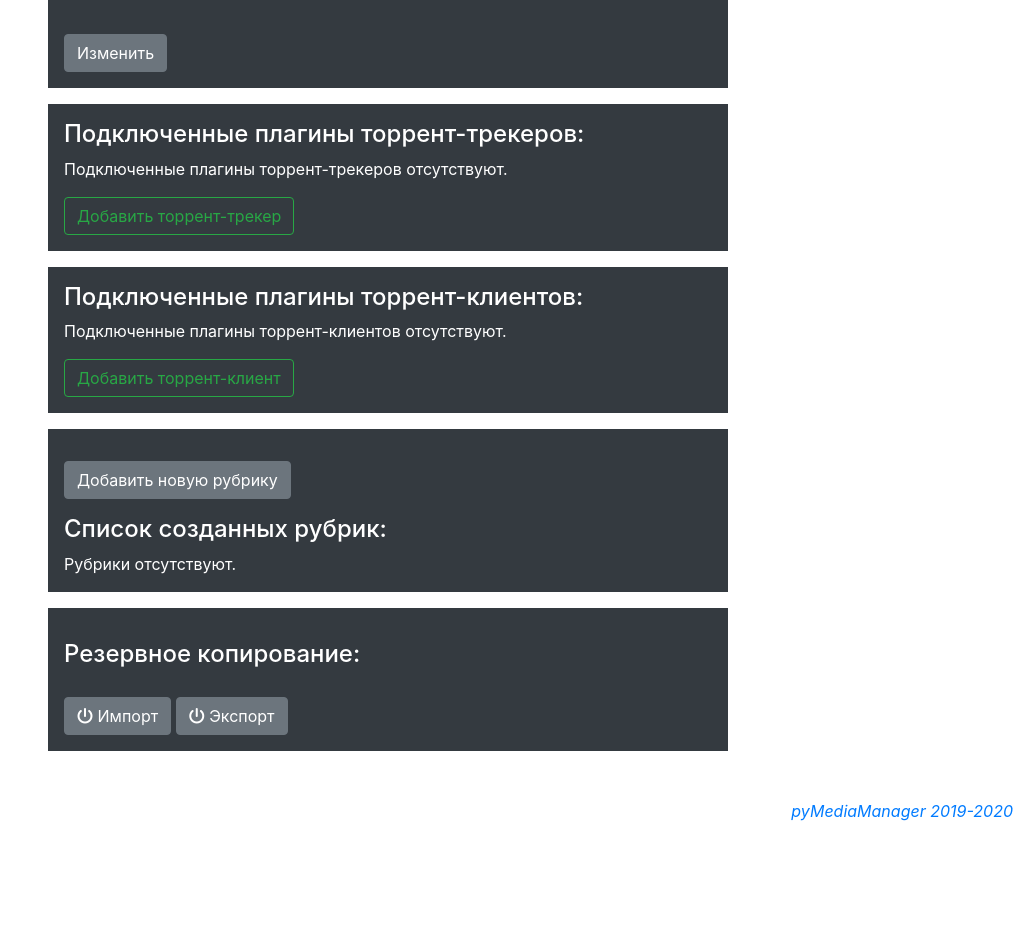
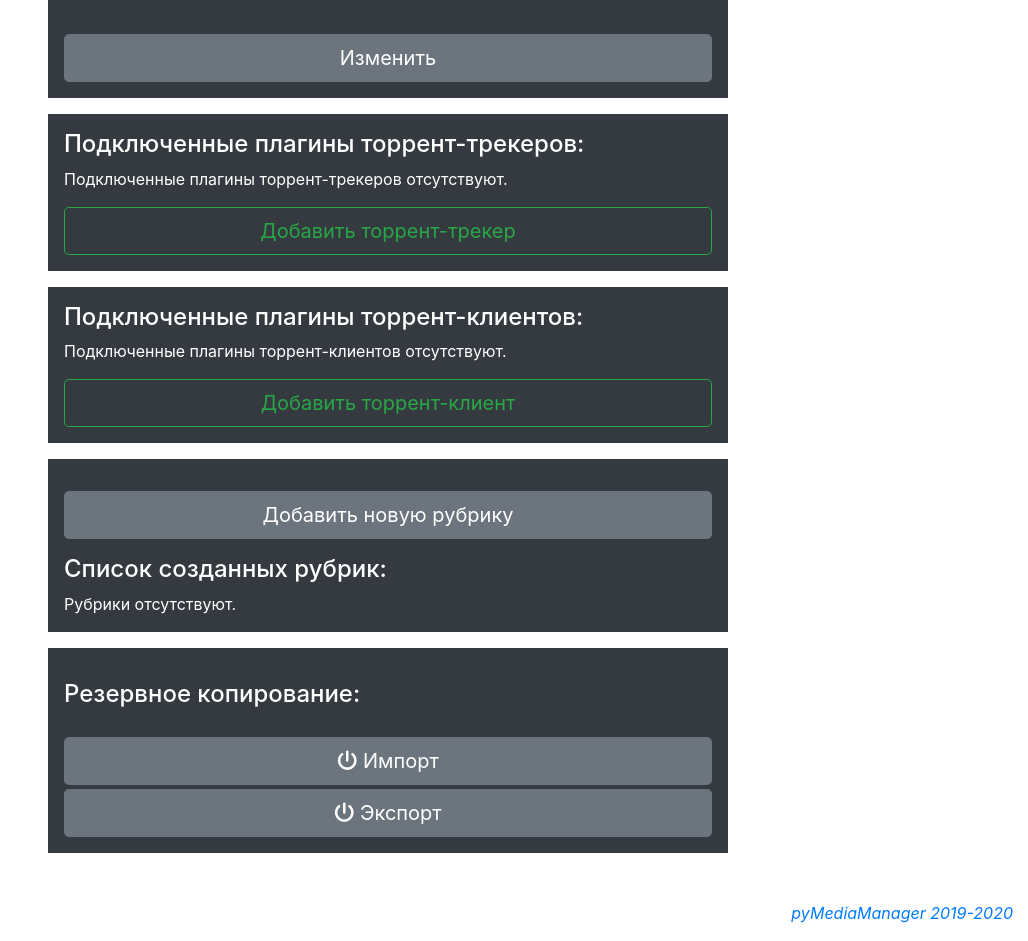
Before and after one commit to iforvard/pyMediaManager, a Django app: template main/templates/main/settings_base.html in a window 1280 px wide. Shown: the part 511-1452 px from the top of the page, without its empty margins (252-1280 px from the left). Before the commit the page ends 1332 px from the top, so only its background shows below. Run offline with Django 3.2, Linux system fonts and the light colour scheme; the template is opened without the code that fills it, so the values that code supplies are empty; some libraries are stand-ins or nearby versions.

Commit message:
upd-backend

```diff
--- a/main/templates/main/settings_base.html
+++ b/main/templates/main/settings_base.html
@@ -37,7 +37,7 @@
     </div>
     <div class="mt-3 row">
         <div class="col">
-            <a href="{% url 'main:settings' username=user.username %}" class="btn btn-secondary">Изменить</a>
+            <a href="{% url 'main:settings' username=user.username %}" class="btn btn-secondary btn-lg btn-block">Изменить</a>
         </div>
     </div>
 </div>
@@ -51,7 +51,7 @@
     {% for TorrentTracker in TorrentTrackers %}
     <div class="mt-3 row">
         <div class="col">
-            <a href="{% url 'main:upd_torrent_tracker' name=TorrentTracker.name %}" class="btn btn-secondary">{{ TorrentTracker.name }} - {{ TorrentTracker.login }}</a>
+            <a href="{% url 'main:upd_torrent_tracker' name=TorrentTracker.name %}" class="btn btn-secondary btn-lg btn-block">{{ TorrentTracker.name }} - {{ TorrentTracker.login }}</a>
         </div>
     </div>
     {% empty %}
@@ -59,7 +59,7 @@
     {% endfor %}
     <div class="mt-3 row">
         <div class="col">
-            <a href="{% url 'main:add_torrent_tracker' %}" class="btn btn-outline-success">Добавить торрент-трекер</a>
+            <a href="{% url 'main:add_torrent_tracker' %}" class="btn btn-outline-success btn-lg btn-block">Добавить торрент-трекер</a>
         </div>
     </div>
 </div>
@@ -73,7 +73,7 @@
     {% for TorrentClient in TorrentClients %}
     <div class="mt-3 row">
         <div class="col">
-            <a href="{% url 'main:upd_torrent_client' name=TorrentClient.name %}" class="btn btn-secondary">{{ TorrentClient.name }} - {{ TorrentClient.login }}</a>
+            <a href="{% url 'main:upd_torrent_client' name=TorrentClient.name %}" class="btn btn-secondary btn-lg btn-block">{{ TorrentClient.name }} - {{ TorrentClient.login }}</a>
         </div>
     </div>
     {% empty %}
@@ -81,14 +81,14 @@
     {% endfor %}
     <div class="mt-3 row">
         <div class="col">
-            <a href="{% url 'main:add_torrent_client' %}" class="btn btn-outline-success">Добавить торрент-клиент</a>
+            <a href="{% url 'main:add_torrent_client' %}" class="btn btn-outline-success btn-lg btn-block">Добавить торрент-клиент</a>
         </div>
     </div>
 </div>
 <div class="container mt-3 p-3 mb-2 bg-dark text-white">
     <div class="mt-3 row">
         <div class="col">
-            <a href="{% url 'main:add_rubric' %}" class="btn btn-secondary">Добавить новую рубрику</a>
+            <a href="{% url 'main:add_rubric' %}" class="btn btn-secondary btn-lg btn-block">Добавить новую рубрику</a>
         </div>
     </div>
     <div class="mt-3 row">
@@ -114,10 +114,10 @@
     </div>
     <div class="mt-3 row">
         <div class="col">
-            <button type="button" class="btn btn-secondary mt-1">
+            <button type="button" class="btn btn-secondary  btn-lg btn-block mt-1">
                 <i class="fas fa-power-off"></i> Импорт
             </button>
-            <button type="button" class="btn btn-secondary mt-1">
+            <button type="button" class="btn btn-secondary  btn-lg btn-block mt-1">
                 <i class="fas fa-power-off"></i> Экспорт
             </button>
         </div>
```
